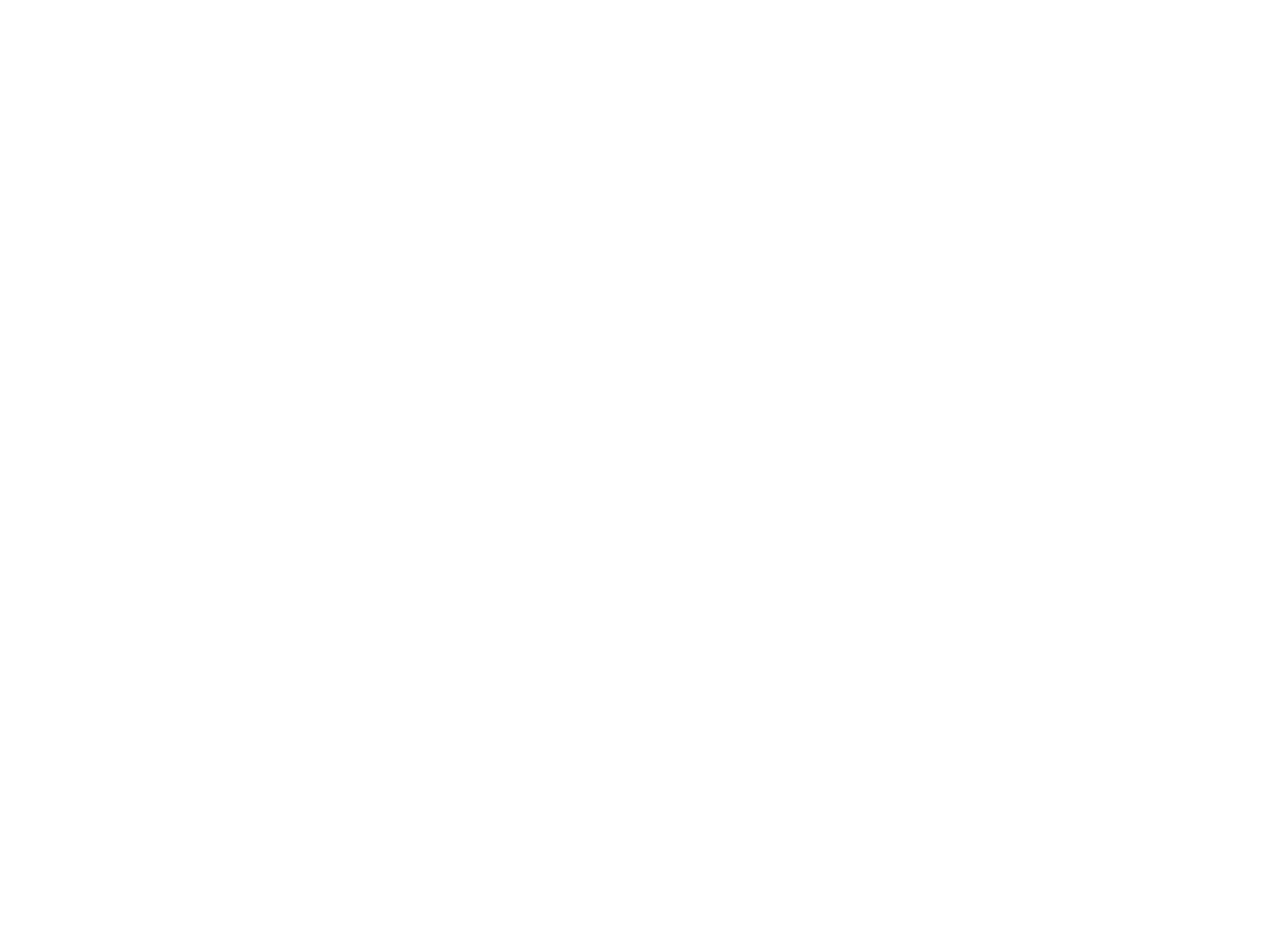
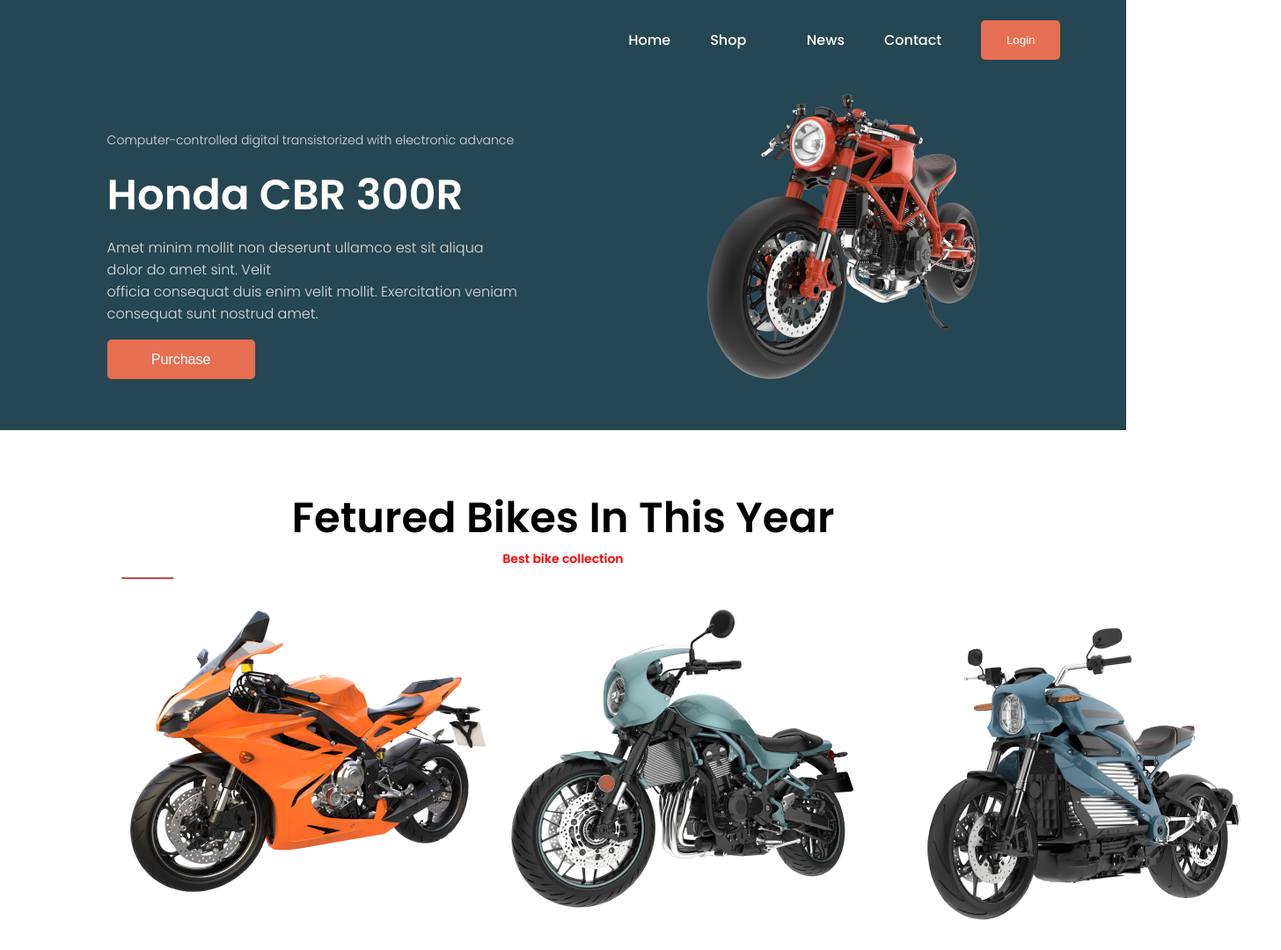
Before and after one commit to maimunarahma/Biker-Zone, a plain HTML site: page index.html in a window 1280 px wide. Shown: the whole page at 88% size, 1456 px wide, since content can reach past the window. Before the commit the page ends 800 px from the top, so only its background shows below. Drawn offline with Linux system fonts and the light colour scheme.

Commit message:
header and feature section done

```diff
--- a/index.html
+++ b/index.html
@@ -6,9 +6,61 @@
     <title>Document</title>
     <link rel="stylesheet" href="./style/index.css">
     <link rel="stylesheet" href="./style/responsive.css">
+    <link rel="stylesheet" href="https://cdnjs.cloudflare.com/ajax/libs/font-awesome/6.6.0/css/all.min.css" integrity="sha512-Kc323vGBEqzTmouAECnVceyQqyqdsSiqLQISBL29aUW4U/M7pSPA/gEUZQqv1cwx4OnYxTxve5UMg5GT6L4JJg==" crossorigin="anonymous" referrerpolicy="no-referrer" />
+    <style>
+        @import url('https://fonts.googleapis.com/css2?family=Inter:wght@100..900&family=Poppins:ital,wght@0,100;0,200;0,300;0,400;0,500;0,600;0,700;0,800;0,900;1,100;1,200;1,300;1,400;1,500;1,600;1,700;1,800;1,900&family=Work+Sans:ital,wght@0,100..900;1,100..900&display=swap');
+        </style>
+
+
 </head>
-<body>
+<body class="poppins-thin">
+    <section class="header-section">
+        <div class="header-container">
+            <div>
+                <nav >
+                    <ul class="display-flex">
+                        <li>
+                            Home
+                        </li>
+                        <lt>Shop</lt>
+                        <li>News</li>
+                        <li>Contact</li>
+                        <li><button class="login-btn">Login</button></li>
 
+                    </ul>
+                    <div class="menubar">
+                        <i class="fa-solid fa-burger" ></i>
+                    </div>
+
+                </nav>
+                <div class="header-description display-flex">
+                             <div class="header-content">
+                                <p >Computer-controlled digital transistorized with electronic advance</p>
+                                    <h1>Honda CBR 300R</h1>
+                                    <p id="big-font">Amet minim mollit non deserunt ullamco est sit aliqua<br>dolor do amet sint. Velit<br>officia consequat duis enim velit mollit. Exercitation veniam consequat sunt nostrud amet.</p>
+                                    <button class="purchase-btn">Purchase</button>
+                             </div>
+                             <div>
+                                <img src="./images/slider/bike2.png" alt="">
+                             </div>
+                </div>
+            </div>
+        </div>
+    </section>
+    <section class="featured-bikes">
+        <div class="featured-bikes-container">
+            <div class="featured-bike-content">
+                <h1>Fetured Bikes In This Year</h1>
+                <p style="color: red;">Best bike collection</p>
+                <hr>
+            </div>
+        <div class="feature-bike-image">
+            <img src="./images/slider/bike3.png" alt="">
+            <img src="./images/slider/bike1.png" alt="">
+            <img src="./images/slider/bike4.png" alt="">
+        </div>
+        </div>
+    </section>
 
 </body>
 </html>
--- a/style/index.css
+++ b/style/index.css
@@ -0,0 +1,108 @@
+
+
+     .poppins-thin {
+      font-family: "Poppins", sans-serif;
+      font-weight: 100;
+      font-style: normal;
+    }
+
+   *{
+    margin: 0 auto;
+   }
+
+ .header-section{
+     background-color: rgb(38, 70, 83);
+  }
+    .header-container{
+      width: 90%;
+      margin-bottom: 5%;
+
+    }
+  .display-flex{
+     display: flex;
+  }
+    .menubar{
+        display: none;
+    }
+    nav{
+      margin-left: 50%;
+      padding: 2% 0;
+      color: white;
+      font-weight: 500;
+      font-size: 16px;
+    }
+    ul{
+      align-items: center;
+    }
+    li{
+      list-style: none;
+      margin-right: 2%;
+    }
+     .login-btn{
+      width: 90px;
+      height: 45px;
+      padding: 10px 24px;
+      background-color: rgb(231, 111, 81);
+      color: white;
+      border-radius: 5px;
+      border: none;
+     }
+
+      .header-content{
+          padding: 5% ;
+          color: white;
+               }
+               .header-content h1{
+                  font-size: 48px;
+                  font-weight: 600;
+                  margin-bottom: 2%;
+               }
+               .header-content p{
+                  font-size: 14px;
+                  font-weight: 300;
+                  margin-bottom: 3%;
+                  color: rgb(224, 224, 224);
+               }
+
+    #big-font{
+       font-size: 16px;
+    }
+    .purchase-btn{
+       width: 168px;
+       height: 45px;
+       padding: 10px;
+       background-color: rgb(231, 111, 81);
+       color: white;
+       border-radius: 5px;
+       border: none;
+       font-size: 16px;
+       font-weight: 500;
+    }
+
+
+  /* featured-bikes */
+    .featured-bikes-container{
+      width: 80%;
+    }
+    .featured-bike-content h1{
+       font-size: 48px;
+       font-weight: 600;
+       text-align: center;
+    }
+    .featured-bike-content p{
+      font-weight: 600;
+      font-size: 14px;
+      text-align: center;
+    }
+    hr{
+      width: 58px;
+      height: 1px;
+      background-color: red;
+      margin: 1%;
+      text-align: center;
+    }
+     .feature-bike-image{
+      margin: 3% 0;
+      display: grid;
+      grid-template-columns: repeat(3,1fr);
+     }
```
